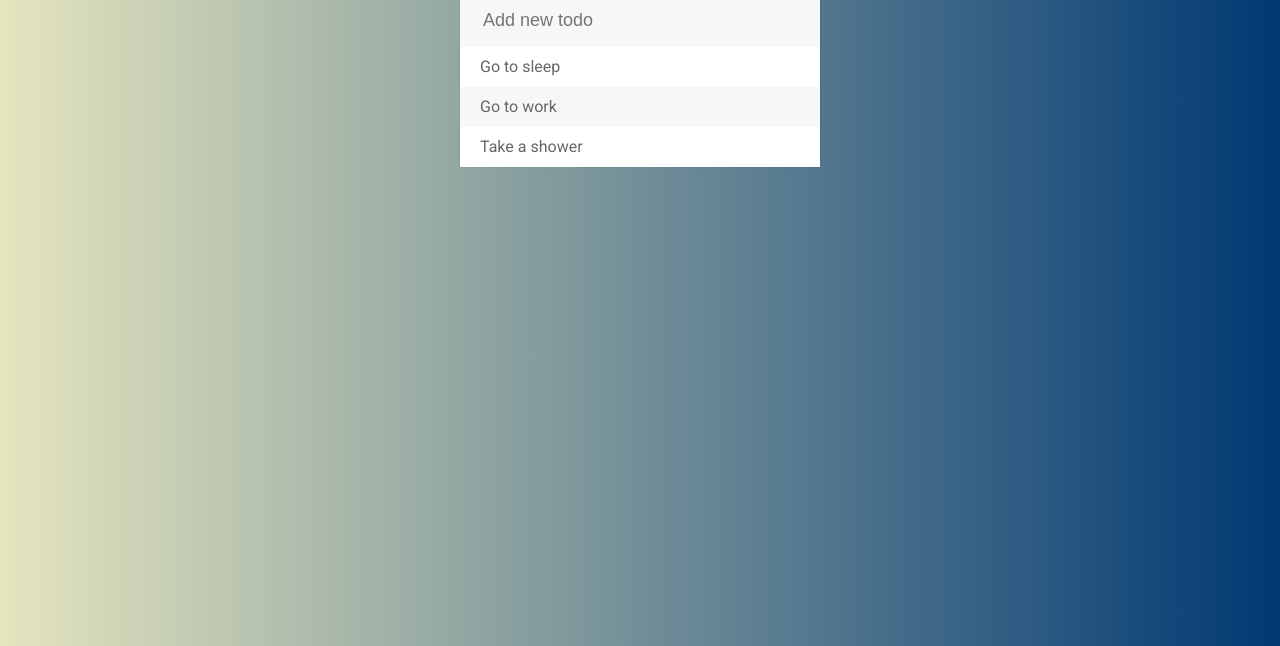
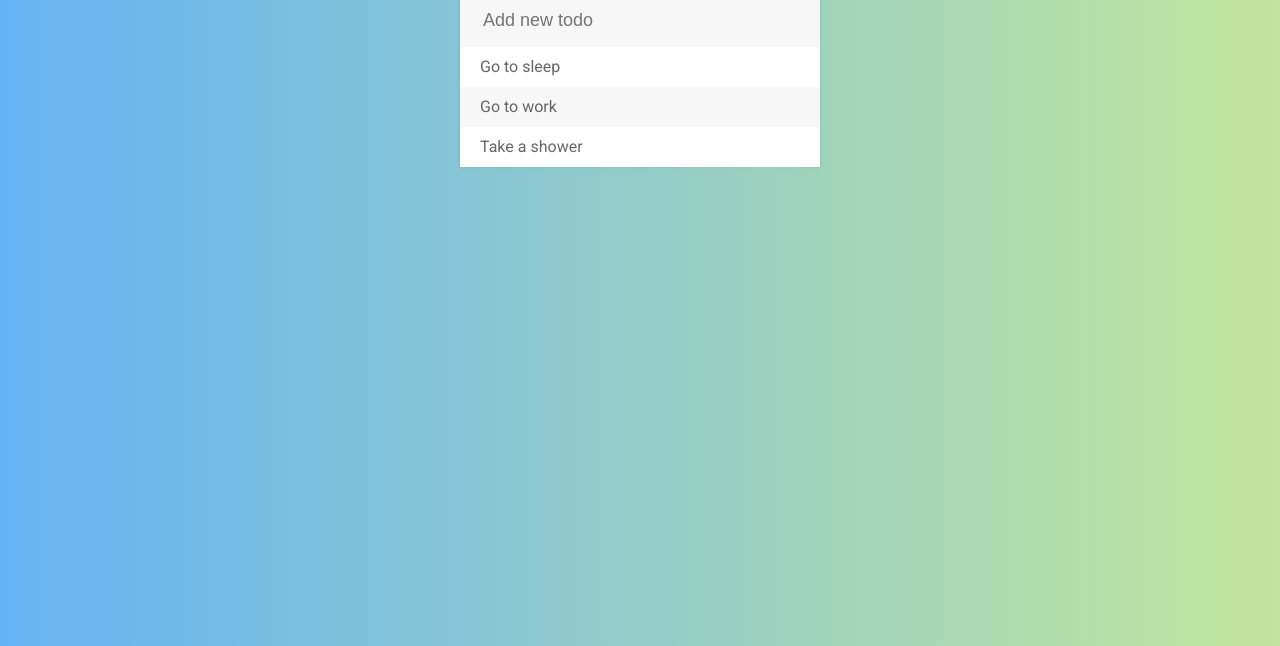
Before and after one commit to skam93/skam93.github.io, a plain HTML site: page todo.html in a window 1280 px wide. Shown: the part 154-800 px from the top of the page. Drawn offline with Linux system fonts and the light colour scheme.

Commit message:
NewBackground

```diff
--- a/assets/css/todos.css
+++ b/assets/css/todos.css
@@ -3,9 +3,10 @@ html{
 }
 body{
   font-family: Roboto;
-  background: #003973; /* fallback for old browsers */
-  background: -webkit-linear-gradient(to left, #003973 , #E5E5BE); /* Chrome 10-25, Safari 5.1-6 */
-  background: linear-gradient(to left, #003973 , #E5E5BE); /* W3C, IE 10+/ Edge, Firefox 16+, Chrome 26+, Opera 12+, Safari 7+ */
+	background: #c2e59c; /* fallback for old browsers */
+	background: -webkit-linear-gradient(to left, #c2e59c , #64b3f4); /* Chrome 10-25, Safari 5.1-6 */
+	background: linear-gradient(to left, #c2e59c , #64b3f4); /* W3C, IE 10+/ Edge, Firefox 16+, Chrome 26+, Opera 12+, Safari 7+ */
+
 }
 #container{
   width: 360px;
```
